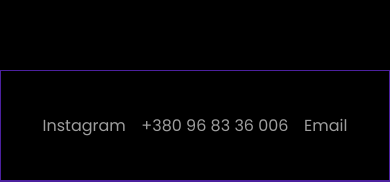
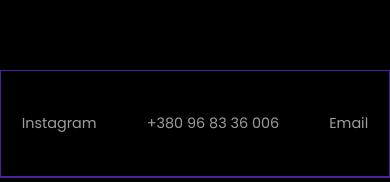
Before and after one commit to GregIvanchuk/siteDoer, a Next.js app: page / in a window 390 px wide. Shown: the part 7578-7760 px from the top of the page. Built offline with nearby package versions, Linux system fonts and the light colour scheme; a web font is replaced by a local one.

Commit message:
fixed footer

```diff
--- a/src/app/page.module.css
+++ b/src/app/page.module.css
@@ -74,11 +74,21 @@
   justify-content: space-between;
   height: 100%;
   width: 100%;
+  flex-wrap: wrap;
 
 }
 .footerItem{
   font-size: 1rem;
   color: rgb(158, 158, 158);
+}
+@media screen and (max-width: 420px) {
+  .footerItem{
+    font-size: 0.9rem;
+  }
+  .section7{
+    padding-left: 1em;
+    padding-right: 1em;
+  }
 }
 @media screen and (max-width: 800px) {
   .section1, .section2,.section3, .section5 {
```
